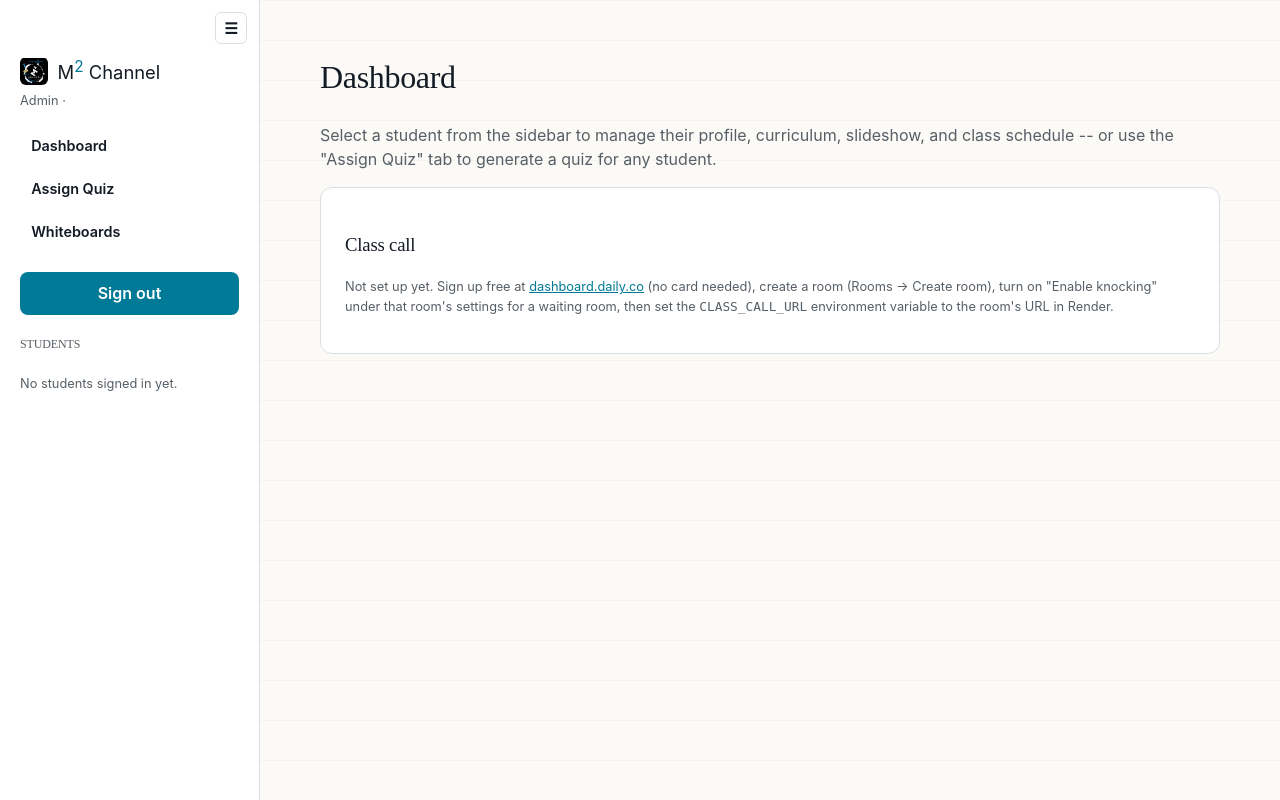
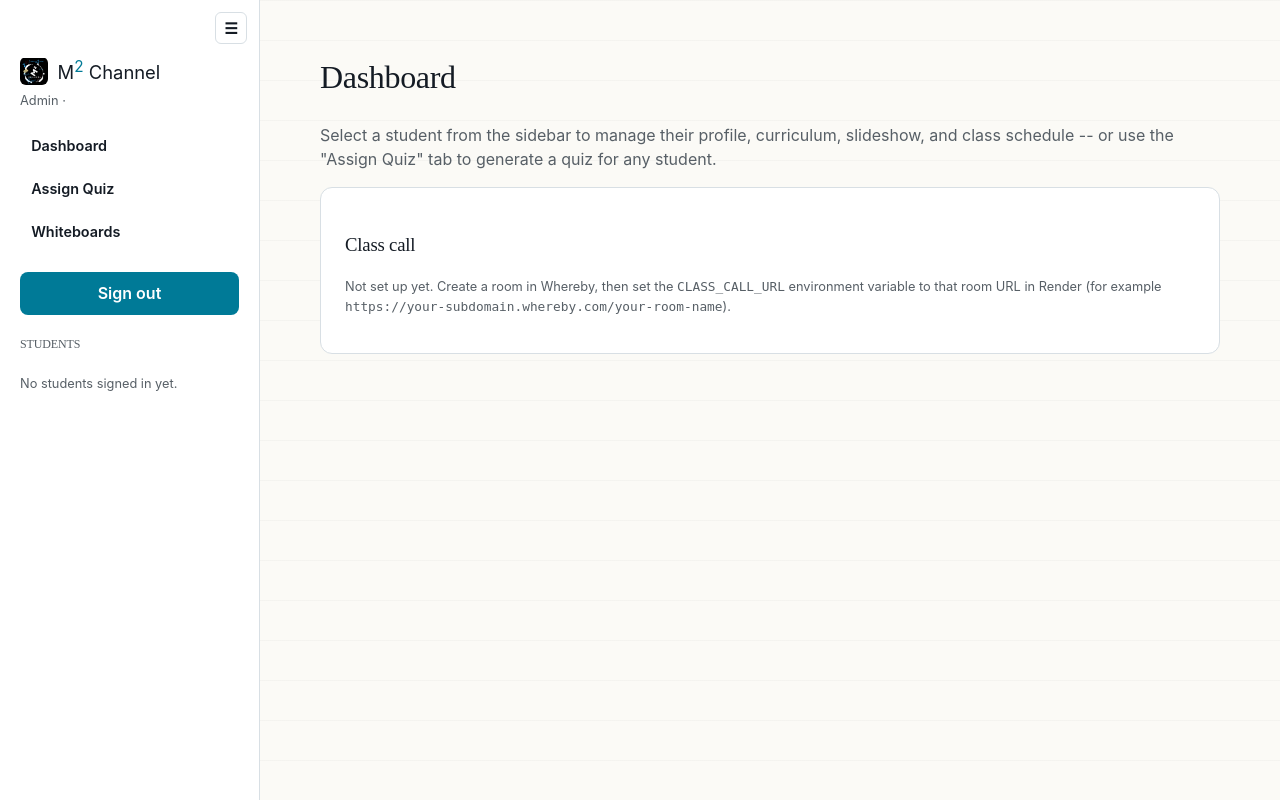
Before and after one commit to AryanSharma238/Math-tutoring-site-kk, a Flask app: template templates/admin_dashboard.html in a window 1280 px wide. Run offline with Flask 3, Linux system fonts and the light colour scheme; the template is opened without the code that fills it, so the values that code supplies are empty; some web fonts are replaced.

Commit message:
Switch class call setup from Daily.co to Whereby
Co-authored-by: AryanSharma238 <129858937+AryanSharma238@users.noreply.github.com>

```diff
--- a/static/app.js
+++ b/static/app.js
@@ -1,4 +1,4 @@
-// ---------- Class video call (Daily.co, embedded in-page -- not a separate app/window) ----------
+// ---------- Class video call (Whereby, embedded in-page -- not a separate app/window) ----------
 // The call lives in a floating widget defined once in base.html, so it's part of every page's
 // DOM. A full page navigation in this classic server-rendered site still means the widget
 // itself gets torn down and rebuilt (and the call briefly reconnects) -- there's no way around
@@ -7,14 +7,13 @@
 // window/app to manage) via the sessionStorage flag below, and it's genuinely embedded in the
 // site's own UI throughout, not an external application.
 //
-// Daily.co's Prebuilt call UI (as opposed to meet.jit.si) is actually built to be iframe-
-// embedded like this -- meet.jit.si explicitly warns "only meant for demo purposes" and cuts
-// the call at 5 minutes when embedded, which made it unusable here.
+// Whereby's iframe embed is built exactly for this use case (unlike meet.jit.si's demo-only
+// public embed, which cuts calls at 5 minutes), so the class call remains stable in-page.
 const CLASS_CALL_STORAGE_KEY = "activeClassCall";
 
 function _buildClassCallUrl(roomUrl, displayName) {
   const url = new URL(roomUrl);
-  if (displayName) url.searchParams.set("userName", displayName);
+  if (displayName) url.searchParams.set("displayName", displayName);
   return url.toString();
 }
 
--- a/templates/admin_dashboard.html
+++ b/templates/admin_dashboard.html
@@ -12,7 +12,7 @@
       {% if class_call_url %}
         <p class="muted small">
           One shared room -- every student joins the same call you start. If you turned on
-          "Enable knocking" in your Daily.co room settings, students wait in a lobby until
+          waiting-room/lobby controls in your Whereby room settings, students wait in a lobby until
           you let them in.
         </p>
         <button type="button" class="join-class-btn" id="startClassBtn"
@@ -21,10 +21,9 @@
         </button>
       {% else %}
         <p class="muted small">
-          Not set up yet. Sign up free at <a href="https://dashboard.daily.co" target="_blank" rel="noopener">dashboard.daily.co</a>
-          (no card needed), create a room (Rooms &rarr; Create room), turn on "Enable knocking"
-          under that room's settings for a waiting room, then set the <code>CLASS_CALL_URL</code>
-          environment variable to the room's URL in Render.
+          Not set up yet. Create a room in Whereby, then set the <code>CLASS_CALL_URL</code>
+          environment variable to that room URL in Render (for example
+          <code>https://your-subdomain.whereby.com/your-room-name</code>).
         </p>
       {% endif %}
     </section>
```
Also changed, not shown: app.py (+5 -8 lines), README.md.
